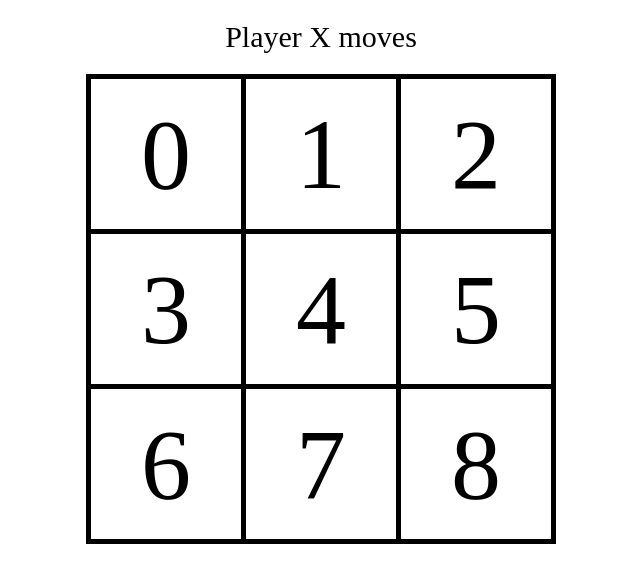
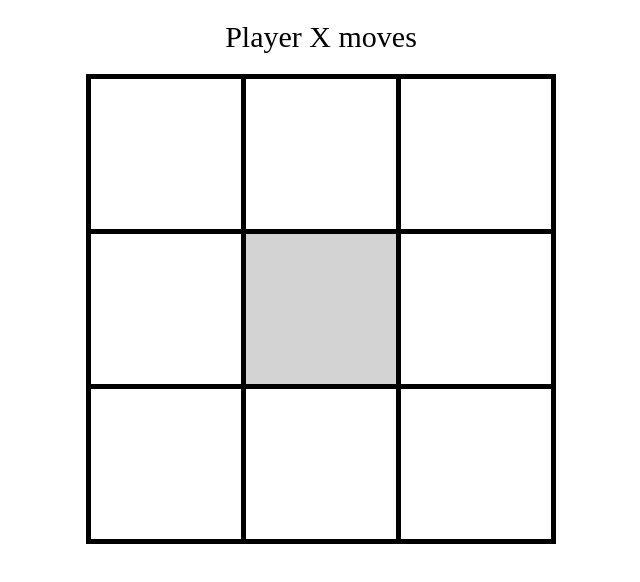
Before and after one commit to kdmrulez/front-end__mentoring-program, a website: page Exercise_7/index.html in a window 1280 px wide. Shown: the whole page, without its empty margins (319-959 px from the left). Drawn offline with Linux system fonts and the light colour scheme.

Commit message:
Commit with all files skiped in the previous one

```diff
--- a/Exercise_7/index.html
+++ b/Exercise_7/index.html
@@ -9,19 +9,19 @@
 <span class="game-status">Player X moves</span>
 <main class="board">
     <div class="board__row">
-        <div class="field">0</div>
-        <div class="field">1</div>
-        <div class="field">2</div>
+        <div class="board__field"></div>
+        <div class="board__field"></div>
+        <div class="board__field"></div>
     </div>
     <div class="board__row">
-        <div class="field">3</div>
-        <div class="field">4</div>
-        <div class="field">5</div>
+        <div class="board__field"></div>
+        <div class="board__field board__field_highlighted"></div>
+        <div class="board__field"></div>
     </div>
     <div class="board__row">
-        <div class="field">6</div>
-        <div class="field">7</div>
-        <div class="field">8</div>
+        <div class="board__field"></div>
+        <div class="board__field"></div>
+        <div class="board__field"></div>
     </div>
 </main>
 <script type="application/javascript" src="scripts/index.js"></script>
--- a/Exercise_7/styles/style.scss
+++ b/Exercise_7/styles/style.scss
@@ -25,7 +25,7 @@ $border: 0.5rem solid black;
   }
 }
 
-.field {
+.board__field {
   align-items: center;
   border-box: box-sizing;
   border-left: $border;
@@ -37,10 +37,13 @@ $border: 0.5rem solid black;
   &:last-of-type {
     border-right: $border;
   }
+  &_highlighted {
+    background-color: lightgray;
+  }
 }
 
 @media screen and (min-width: 600px) {
-  .field {
+  .board__field {
     font-size: 10rem;
     height: 15rem;
     width: 15rem;
```
Also changed, not shown: Exercise_7/package.json (+2 -5 lines), Exercise_7/README.md, Exercise_7/styles/style.css, 1 other file.
